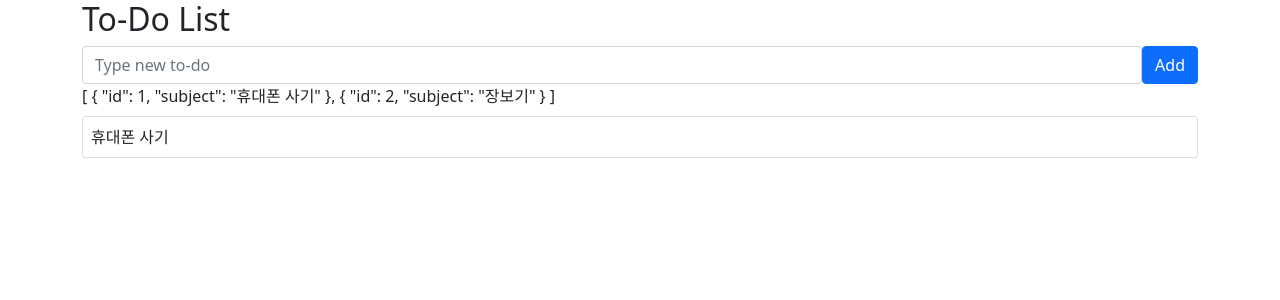
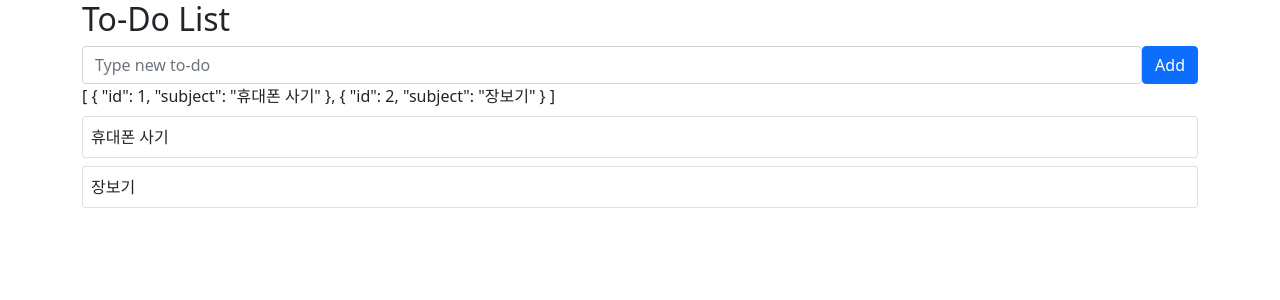
Before and after one commit to sannimdev/vue3-beginner-kossiecoder, a Vue app: page / in a window 1280 px wide. Shown: the top 300 px of the page. Built offline with nearby package versions, Linux system fonts and the light colour scheme.

Commit message:
12강: v-for 사용하기 (with v-bind:key)

```diff
--- a/src/App.vue
+++ b/src/App.vue
@@ -15,10 +15,8 @@
             </div>
         </form>
         {{ todos }}
-        <div class="card mt-2">
-            <div class="card-body p-2">
-                {{ todos[0].subject }}
-            </div>
+        <div class="card mt-2" v-for="todo in todos" :key="todo.id">
+            <div class="card-body p-2">{{ todo.subject }}</div>
         </div>
     </div>
 </template>
```
